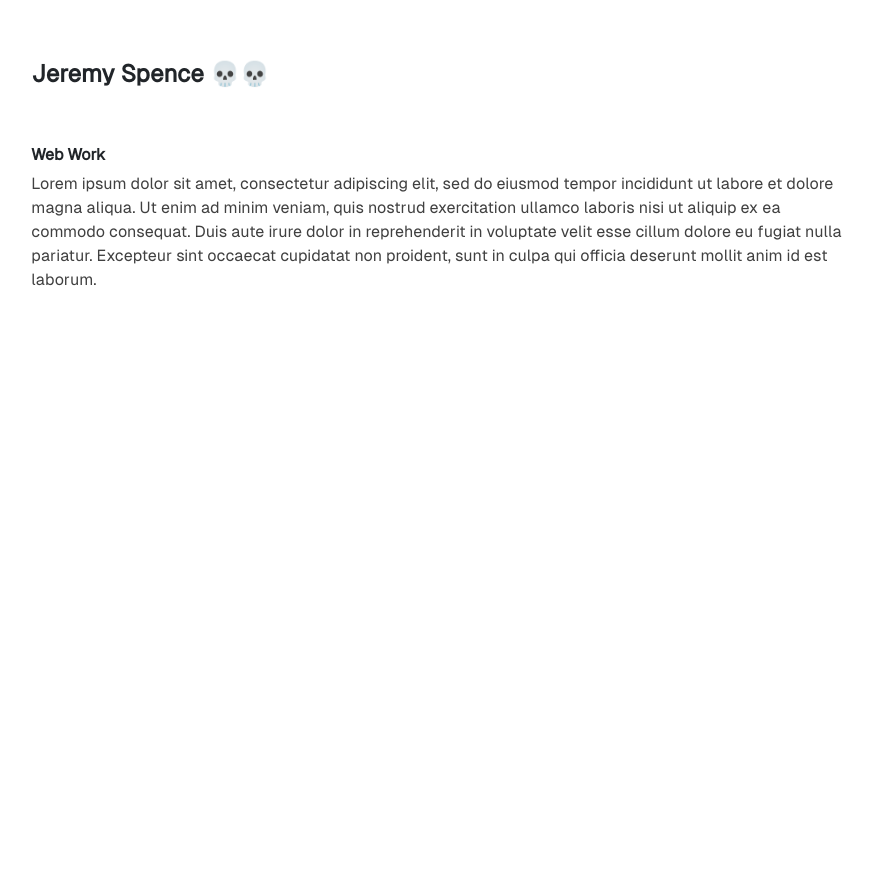
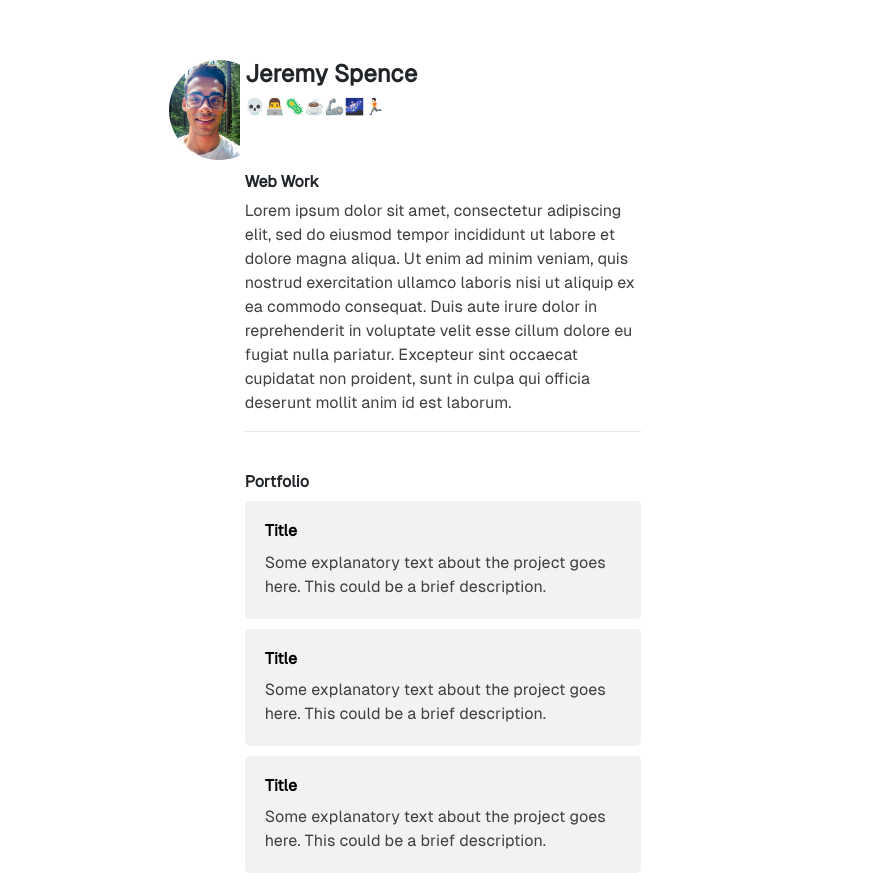
Before and after one commit to JeremySpence272/portfolio-project, a plain HTML site: page index.html in a window 1280 px wide. Shown: the whole page, without its empty margins (197-1069 px from the left). Before the commit the page ends 800 px from the top, so only its background shows below. Drawn offline with nearby package versions, Linux system fonts and the light colour scheme; a web font is replaced by a local one.

Commit message:
added portfolio cards

```diff
--- a/index.html
+++ b/index.html
@@ -14,16 +14,49 @@
 <body>
     <div id="container" class="container-fluid">
         <div class="row">
-            <div class="col-md-8 mx-auto">
-            <h1>Jeremy Spence 💀💀</h1>
-            <br>
-            <br>
-            <h2>Web Work</h2>
-            <p>Lorem ipsum dolor sit amet, consectetur adipiscing elit, sed do eiusmod tempor incididunt ut labore et dolore magna aliqua. Ut enim ad minim veniam, quis nostrud exercitation ullamco laboris nisi ut aliquip ex ea commodo consequat. Duis aute irure dolor in reprehenderit in voluptate velit esse cillum dolore eu fugiat nulla pariatur. Excepteur sint occaecat cupidatat non proident, sunt in culpa qui officia deserunt mollit anim id est laborum.</p>
+            <div class="col-md-2 offset-md-2">
+                <!-- Image placed inside the first column -->
+                <div class="image-cropper">
+                    <img src="images/IMG_0272.jpg" class="rounded" />
+                </div>
+            </div>
+            <div class="col-md-4">
+                <!-- Text content in the second column -->
+                <h1>Jeremy Spence</h1>
+                <h2>💀👨‍💻🦠☕🦾🌌🏃🏻</h2>
+                <br>
+                <br>
+                <h2>Web Work</h2>
+                <p>Lorem ipsum dolor sit amet, consectetur adipiscing elit, sed do eiusmod tempor incididunt ut labore et dolore magna aliqua. Ut enim ad minim veniam, quis nostrud exercitation ullamco laboris nisi ut aliquip ex ea commodo consequat. Duis aute irure dolor in reprehenderit in voluptate velit esse cillum dolore eu fugiat nulla pariatur. Excepteur sint occaecat cupidatat non proident, sunt in culpa qui officia deserunt mollit anim id est laborum.</p>
+                <hr/>
+                <br/>
+                <h2>Portfolio</h2>
+                <div class="my-portfolio">
+                    <a href="#" class="portfolio-link">
+                        <div class="portfolio-card">
+                            <h2>Title</h2>
+                            <p>Some explanatory text about the project goes here. This could be a brief description.</p>
+                        </div>
+                    </a>
+                    <a href="#" class="portfolio-link">
+                        <div class="portfolio-card">
+                            <h2>Title</h2>
+                            <p>Some explanatory text about the project goes here. This could be a brief description.</p>
+                        </div>
+                    </a>
+                    <a href="#" class="portfolio-link">
+                        <div class="portfolio-card">
+                            <h2>Title</h2>
+                            <p>Some explanatory text about the project goes here. This could be a brief description.</p>
+                        </div>
+                    </a>
+                </div>
+
             </div>
         </div>
     </div>
 
 
+
 </body>
 </html>
--- a/style.css
+++ b/style.css
@@ -1,3 +1,5 @@
+/*Font Styles*/
+
 @font-face {
     font-family: 'Geist';
     src: url('font/geist/Geist-Regular.woff2') format('woff2'),
@@ -22,6 +24,54 @@ p {
     color:#404040;
 }
 
+
+/*Image Cropper */
+.image-cropper {
+    width: 100px;
+    height: 100px;
+    position: relative;
+    overflow: hidden;
+    border-radius: 50%;
+    left:75%;
+}
+
+img {
+    display: inline;
+    margin: 0 auto;
+    height: 100%;
+    width: auto;
+}
+
+/*Main*/
 #container {
     margin-top:60px;
 }
+
+/* Add a parent class to increase specificity */
+.my-portfolio .portfolio-link {
+    text-decoration: none;
+}
+
+.my-portfolio .portfolio-card {
+    background-color: #f2f2f2;
+    border-radius: 5px;
+    padding: 20px;
+    margin-top:10px;
+    transition: background-color 0.3s ease;
+
+}
+
+
+.portfolio-card:hover {
+    background-color: #e0e0e0;
+}
+
+.portfolio-card h2 {
+    color: black;
+    margin-bottom: 10px;
+}
+
+.portfolio-card p {
+    color: #404040;
+    margin-bottom: 0;
+}
```
Also changed, not shown: images/IMG_0272.jpg (added).
